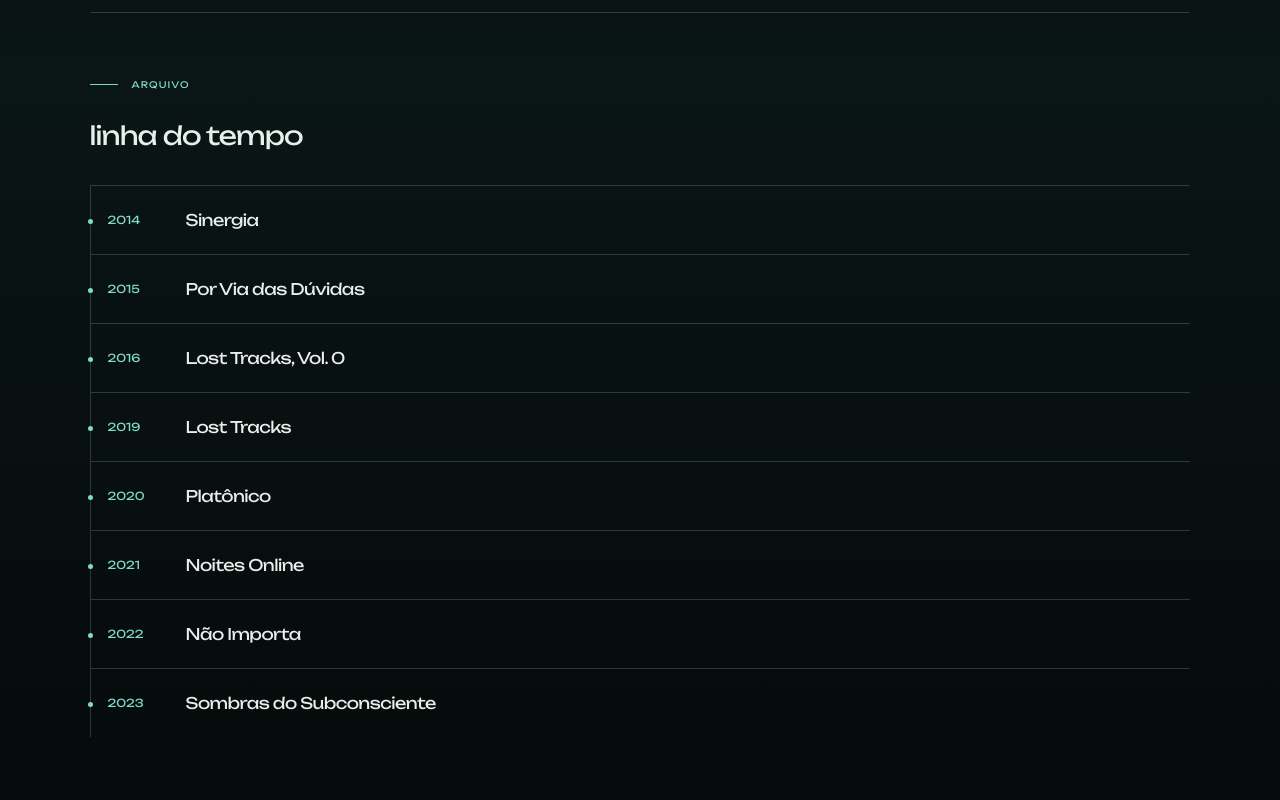
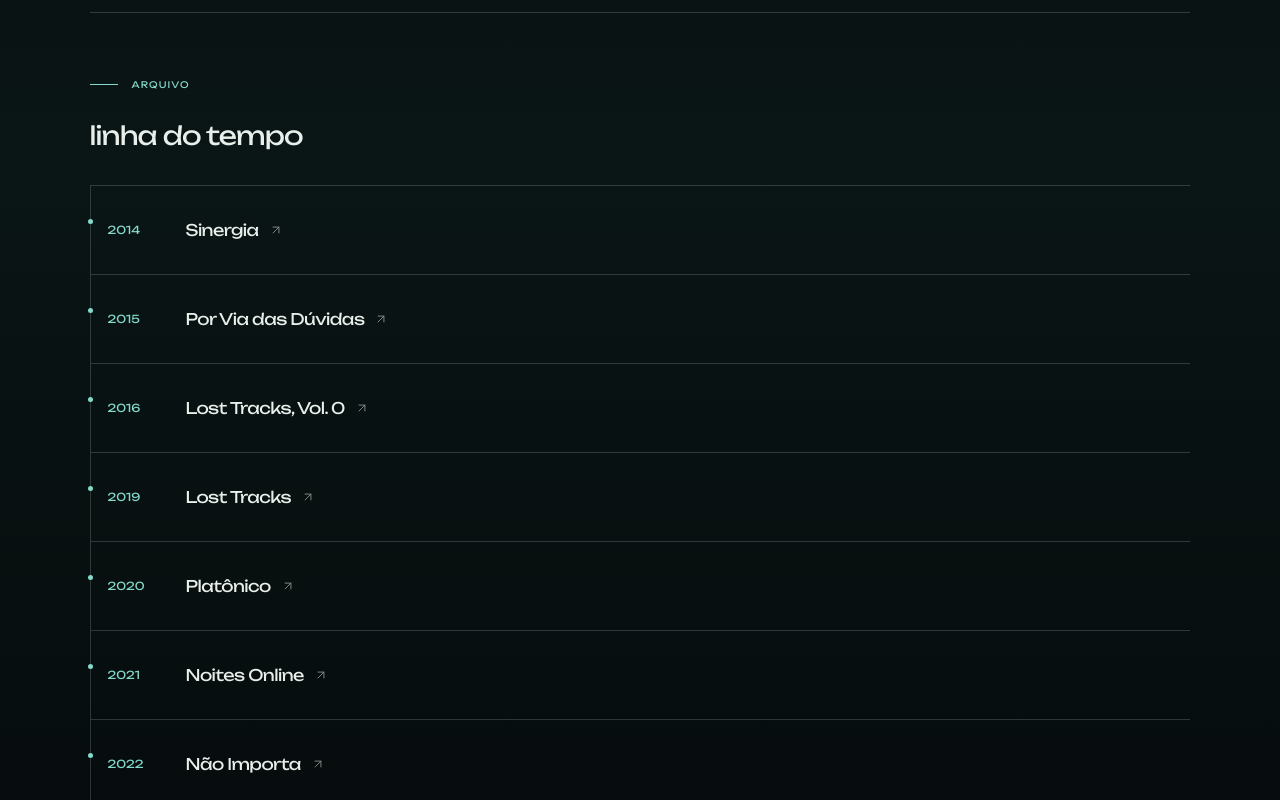
Before and after one commit to nonchalandroid/oquil, a React app: page / in a window 1280 px wide. Shown: the part 2000-2800 px from the top of the page. Built offline with nearby package versions, Linux system fonts and the light colour scheme; the HTML template or start-up script is replaced by a standard one.

Commit message:
Conecta lançamentos da linha do tempo e confere navegação

```diff
--- a/scripts/check.mjs
+++ b/scripts/check.mjs
@@ -93,3 +93,9 @@ for (const release of releases) {
 }
 assert.ok(html.includes('class="hero-backdrop" fetchPriority="high" loading="eager"') || html.includes('class="hero-backdrop" fetchpriority="high" loading="eager"'), 'Retrato LCP sem prioridade alta');
 console.log('CSS incorporado, fontes locais, miniaturas e prioridade do retrato LCP conferidos.');
+
+const { archive: archiveReleases } = JSON.parse(await readFile(path.join(root, '../src/content.json'), 'utf8'));
+for (const release of archiveReleases) {
+  assert.ok(release.href && archive.includes(`href="${release.href}"`), `Arquivo sem link: ${release.title}`);
+}
+console.log(`${archiveReleases.length} lançamentos da linha do tempo com links conferidos.`);
--- a/src/Catalog.jsx
+++ b/src/Catalog.jsx
@@ -29,7 +29,7 @@ export default function Catalog() {
       <header className="catalog-head" data-enter=""><div><p className="section-kicker">02 / Música</p><h2 className="section-title" id="catalogo-titulo">Últimos lançamentos</h2></div></header>
       <div className="release-list">{releases.map(release => <article className="release" key={release.title} data-enter=""><ReleaseDisclosure release={release} /></article>)}</div>
       <div className="archive"><header data-enter=""><p className="section-kicker">Arquivo</p><h3>linha do tempo</h3></header>
-        <ol className="archive-timeline" aria-label="Cronologia dos lançamentos">{archive.map(release => <li className="archive-row" key={release.title} data-enter=""><time className="archive-year" dateTime={release.year}>{release.year}</time><div><h4>{release.title}</h4></div></li>)}</ol>
+        <ol className="archive-timeline" aria-label="Cronologia dos lançamentos">{archive.map(release => <li className="archive-row" key={release.title} data-enter=""><time className="archive-year" dateTime={release.year}>{release.year}</time><div><h4><a href={release.href} title={release.linkTitle} target="_blank" rel="noopener noreferrer">{release.title}<Icon /></a></h4></div></li>)}</ol>
       </div>
     </div>
   </section>;
--- a/src/content.json
+++ b/src/content.json
@@ -26,7 +26,7 @@
         {
           "label": "YouTube",
           "href": "https://www.youtube.com/@oquil/videos",
-          "title": "Abrir Quase Indo · YouTube"
+          "title": "Abrir canal no YouTube"
         }
       ],
       "cover": {
@@ -61,7 +61,7 @@
         {
           "label": "YouTube",
           "href": "https://www.youtube.com/channel/UCnvlYls3uQp7umIl7jsS1xQ",
-          "title": "Abrir Se Move · YouTube"
+          "title": "Abrir canal no YouTube"
         }
       ],
       "cover": {
@@ -131,7 +131,7 @@
         {
           "label": "YouTube",
           "href": "https://www.youtube.com/@oquil/videos",
-          "title": "Abrir Consequência de Estar Acordado · YouTube"
+          "title": "Abrir canal no YouTube"
         }
       ],
       "cover": {
@@ -144,35 +144,51 @@
   "archive": [
     {
       "title": "Sinergia",
-      "year": "2014"
+      "year": "2014",
+      "href": "https://open.spotify.com/search/o%20Quil%20Sinergia",
+      "linkTitle": "Buscar Sinergia no Spotify"
     },
     {
       "title": "Por Via das Dúvidas",
-      "year": "2015"
+      "year": "2015",
+      "href": "https://open.spotify.com/search/o%20Quil%20Por%20Via%20das%20D%C3%BAvidas",
+      "linkTitle": "Buscar Por Via das Dúvidas no Spotify"
     },
     {
       "title": "Lost Tracks, Vol. 0",
-      "year": "2016"
+      "year": "2016",
+      "href": "https://open.spotify.com/intl-pt/album/3xSWh7XY82tHXBglXPjpTU",
+      "linkTitle": "Ouvir Lost Tracks, Vol. 0 no Spotify"
     },
     {
       "title": "Lost Tracks",
-      "year": "2019"
+      "year": "2019",
+      "href": "https://open.spotify.com/intl-pt/album/3IOaChHUNRTl6r9zASHf8c",
+      "linkTitle": "Ouvir Lost Tracks no Spotify"
     },
     {
       "title": "Platônico",
-      "year": "2020"
+      "year": "2020",
+      "href": "https://open.spotify.com/intl-pt/track/4sV1wMarlXQLniRastfWvf",
+      "linkTitle": "Ouvir Platônico no Spotify"
     },
     {
       "title": "Noites Online",
-      "year": "2021"
+      "year": "2021",
+      "href": "https://open.spotify.com/album/4nmcr7HFStKqzbghDyQRlA",
+      "linkTitle": "Ouvir Noites Online no Spotify"
     },
     {
       "title": "Não Importa",
-      "year": "2022"
+      "year": "2022",
+      "href": "https://open.spotify.com/intl-pt/track/4lnOFJ5Lj8gJBlDoJugAA7",
+      "linkTitle": "Ouvir Não Importa no Spotify"
     },
     {
       "title": "Sombras do Subconsciente",
-      "year": "2023"
+      "year": "2023",
+      "href": "https://open.spotify.com/intl-pt/album/4ZOv17UHwKVNILm0FGoau9",
+      "linkTitle": "Ouvir Sombras do Subconsciente no Spotify"
     }
   ],
   "press": [
--- a/src/site.css
+++ b/src/site.css
@@ -159,3 +159,5 @@ footer{padding:42px clamp(22px,5vw,76px);border-top:1px solid var(--line)}.foote
 
 /* Centraliza o conjunto no desktop; margens automáticas cedem se houver overflow. */
 @media(min-width:901px){.streaming-banner a:first-child{margin-inline-start:auto}.streaming-banner a:last-child{margin-inline-end:auto}}
+
+.archive-row h4 a{display:inline-flex;align-items:center;gap:10px;min-height:44px}.archive-row h4 a:hover{color:var(--mist)}.archive-row h4 a .icon{width:14px;height:14px;opacity:.6}
```
Also changed, not shown: index.html (+2 -2 lines), assets/app.js, assets/site.css.
